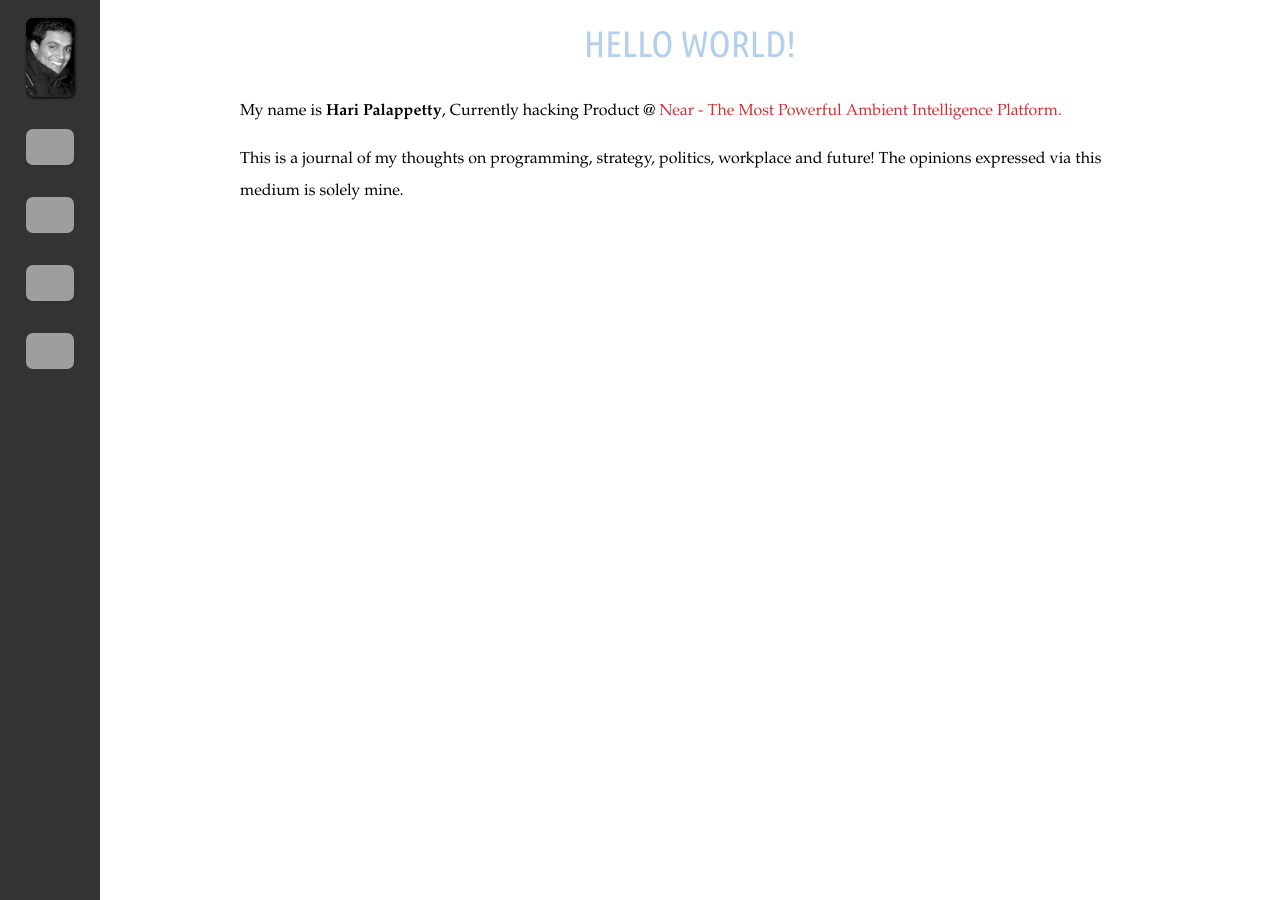
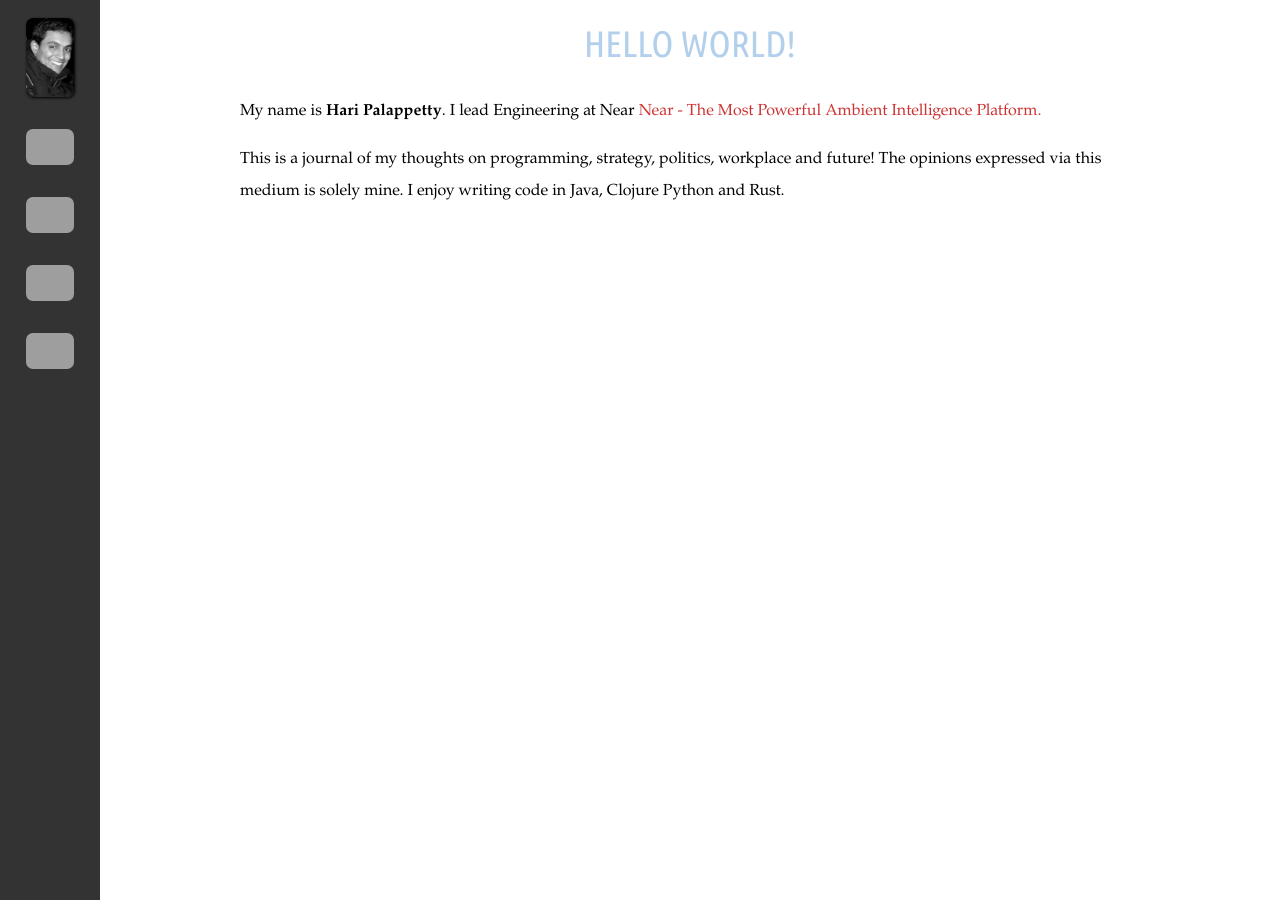
Before and after one commit to hpalappetty/silkyprogrammer.github.com, a Jekyll site: the page built from about/index.html, in a window 1280 px wide. Built offline with Jekyll 4.4.1, drawn with Linux system fonts in a browser that asks for light colours; some web fonts are replaced; grey boxes are pictures that could not be loaded.

Commit message:
commits.

```diff
--- a/about/index.html
+++ b/about/index.html
@@ -6,7 +6,7 @@ comments: false
 
 <h1>HELLO WORLD!</h1>
 <p>
-My name is <strong>Hari Palappetty</strong>, Currently hacking Product @ <a href="https://near.co">Near - The Most Powerful Ambient Intelligence Platform.</a>
+My name is <strong>Hari Palappetty</strong>. I lead Engineering at Near <a href="https://www.near.com">Near - The Most Powerful Ambient Intelligence Platform.</a>
 </p>
 
-<p>This is a journal of my thoughts on programming, strategy, politics, workplace and future! The opinions expressed via this medium is solely mine.</p>
+<p>This is a journal of my thoughts on programming, strategy, politics, workplace and future! The opinions expressed via this medium is solely mine. I enjoy writing code in Java, Clojure Python and Rust.</p>
```
Also changed, not shown: README.md.
